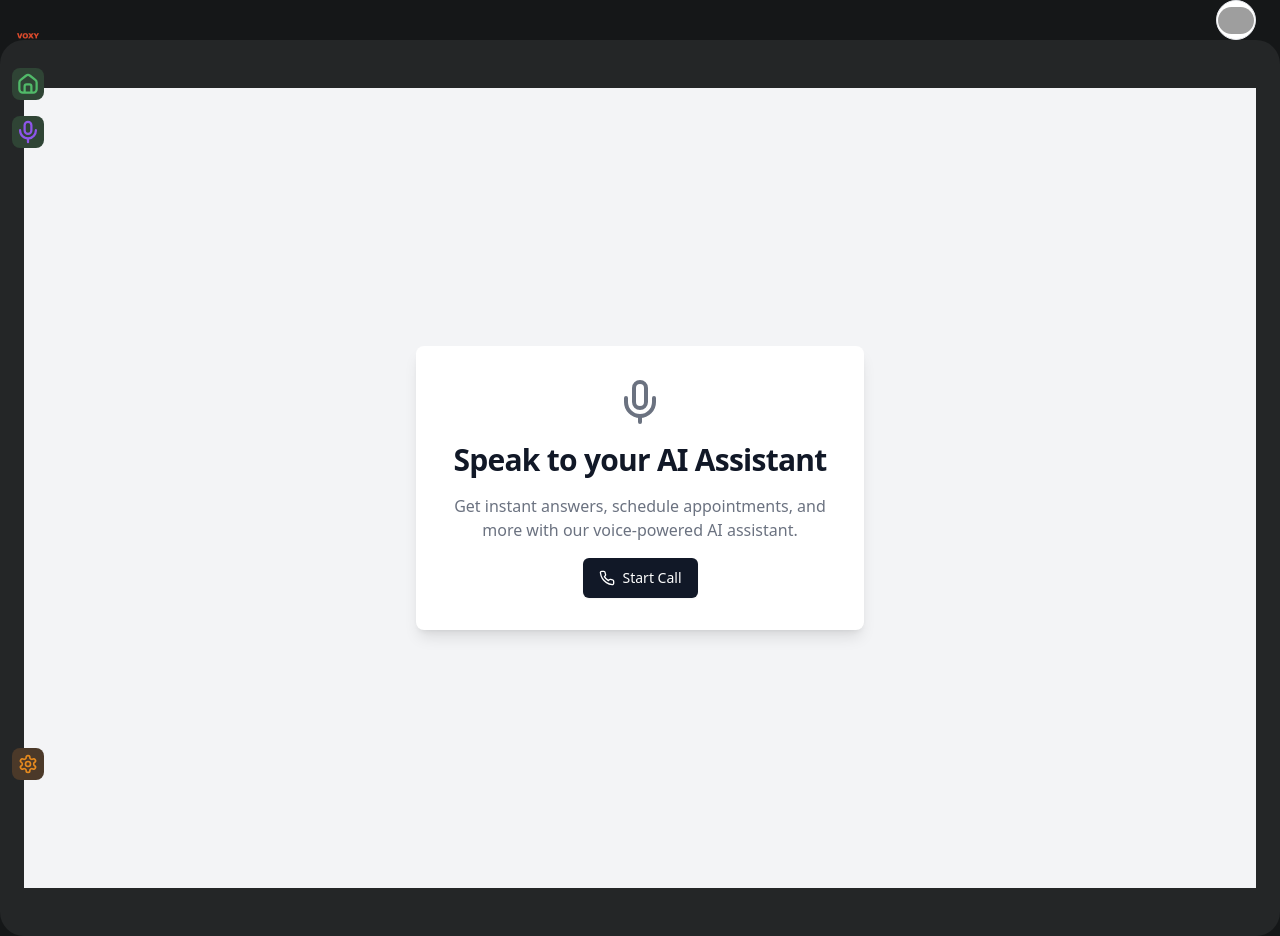
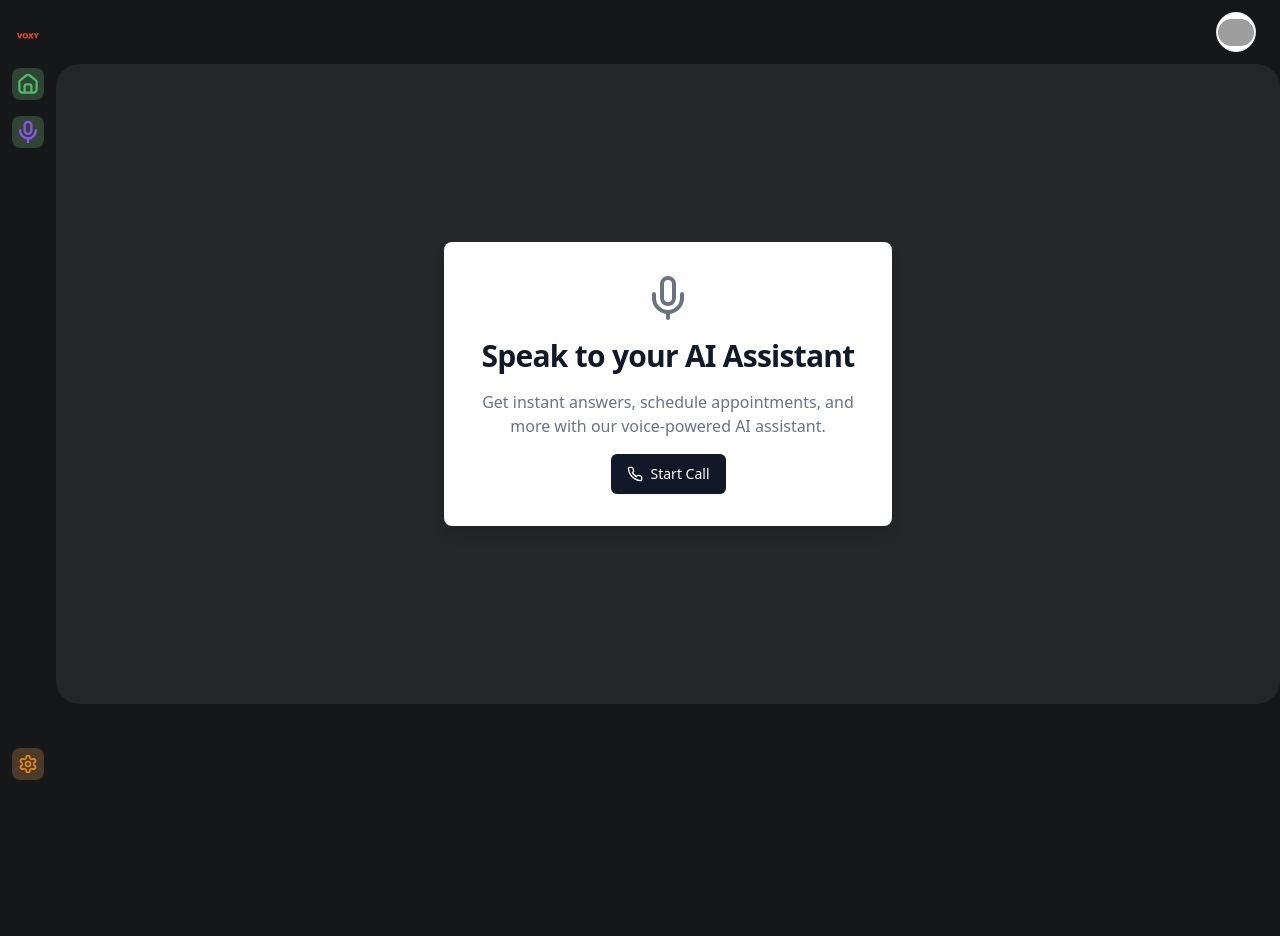
Before and after one commit to iyanez2314/voxy, a Next.js app: page /dashboard/chat in a window 1280 px wide. After the commit the page ends 800 px from the top, so only its background shows below. Built offline with nearby package versions, Linux system fonts and the light colour scheme; grey boxes are pictures that could not be loaded.

Commit message:
fixed the layout for the web app to match the new structure

```diff
--- a/src/app/dashboard/chat/page.tsx
+++ b/src/app/dashboard/chat/page.tsx
@@ -2,7 +2,7 @@ import { Button } from "@/components/ui/button";
 
 export default function page() {
   return (
-    <div className="flex flex-col items-center justify-center min-h-[100dvh] bg-gray-100 dark:bg-gray-900 p-4 md:p-8">
+    <div className="flex flex-col items-center justify-center min-h-[68dvh] dark:bg-gray-900 p-4 md:p-8">
       <div className="max-w-md w-full bg-white dark:bg-gray-800 rounded-lg shadow-lg p-6 md:p-8">
         <div className="text-center space-y-4">
           <MicIcon className="mx-auto h-12 w-12 text-gray-500 dark:text-gray-400" />
--- a/src/app/dashboard/layout.tsx
+++ b/src/app/dashboard/layout.tsx
@@ -4,9 +4,9 @@ import Header from "../ui/Header";
 
 export default function Layout({ children }: { children: React.ReactNode }) {
   return (
-    <>
+    <div className="flex min-h-screen w-full flex-col bg-muted/40">
       <SideNav />
-      <div className="flex flex-col w-full h-full">
+      <div className="sm:ml-14">
         <Header />
         <main className="grid bg-[#242627] rounded-3xl flex-1 items-start gap-4 p-8 sm:px-6 sm:p-12 md:gap-8 lg:grid-cols-2 xl:grid-cols-1">
           <div className="grid auto-rows-max items-start gap-4 md:gap-8 lg:col-span-2">
@@ -14,6 +14,6 @@ export default function Layout({ children }: { children: React.ReactNode }) {
           </div>
         </main>
       </div>
-    </>
+    </div>
   );
 }
--- a/src/app/ui/Header.tsx
+++ b/src/app/ui/Header.tsx
@@ -13,7 +13,7 @@ import Image from "next/image";
 
 export default function Header() {
   return (
-    <header className="sticky top-0 z-30 flex h-14 items-center gap-4 border-b bg-background px-4 sm:static sm:h-auto sm:border-0 sm:bg-transparent sm:px-6">
+    <header className="sticky top-0 z-30 flex h-14 items-center gap-4 border-b bg-background p-3 sm:static sm:h-auto sm:border-0 sm:bg-transparent sm:px-6">
       <Sheet>
         <SheetTrigger asChild>
           <Button size="icon" variant="outline" className="sm:hidden">
--- a/src/app/ui/side-nav.tsx
+++ b/src/app/ui/side-nav.tsx
@@ -12,7 +12,7 @@ import NavLinks from "./nav-links";
 
 export default function SideNav() {
   return (
-    <aside className="fixed inset-y-0 left-0 z-10 hidden w-14 flex-col  sm:flex">
+    <aside className="fixed inset-y-0 left-0 z-10 hidden w-14 flex-col sm:flex">
       <nav className="flex flex-col items-center gap-4 px-2 sm:py-5">
         <div className="group flex shrink-0 items-center justify-center gap-2 rounded-full bg-primary text-lg font-semibold text-primary-foreground md:h-8 md:w-8 md:text-base">
           <Image src={VoxyLogo} alt="Voxy Logo" />
```
